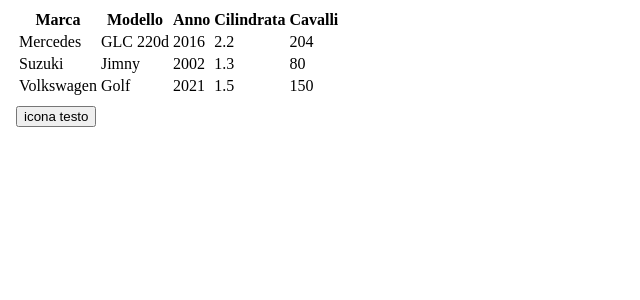
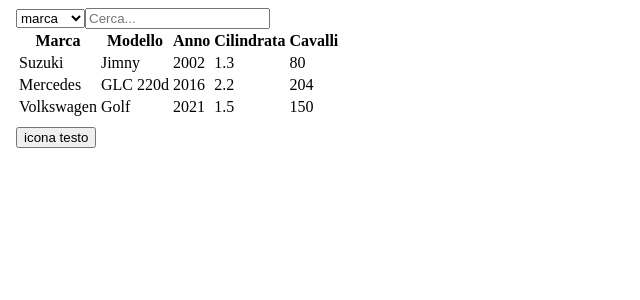
Before and after one commit to marco-spallone/FirstStepAngular, an Angular app: page / in a window 1280 px wide. Shown: the top 300 px of the page, without its empty margins (0-640 px from the left). Built offline with nearby package versions, Linux system fonts and the light colour scheme.

Commit message:
-Fltraggio tabella.

```diff
--- a/src/app/app.component.ts
+++ b/src/app/app.component.ts
@@ -1,6 +1,6 @@
 import { Component } from '@angular/core';
 import { MyButtonConfig } from "./my-button/my-button-component";
-import {MyHeaders, MyOrder, MyTableConfig} from "./my-table/my-table.component";
+import {MyHeaders, MyOrder, MySearch, MyTableConfig} from "./my-table/my-table.component";
 
 @Component({
   selector: 'app-root',
@@ -35,6 +35,7 @@ export class AppComponent {
     'cilindrata': 2.2,
     'cavalli': 204
   }]
-  myOrder = new MyOrder("marca", "asc");
-  myTable = new MyTableConfig(this.headers, this.myOrder);
+  mySearch= new MySearch(["marca", "modello", "anno"]);
+  myOrder = new MyOrder("anno", "asc");
+  myTable = new MyTableConfig(this.headers, this.myOrder, this.mySearch);
 }
--- a/src/app/my-table/my-table.component.html
+++ b/src/app/my-table/my-table.component.html
@@ -10,12 +10,19 @@
 <div class="container">
   <div class="row">
     <div class="mx-auto mt-5 col-md-6 col-sm-6">
+      <select #searchFor name="searchFor" class="form-select" >
+        <option *ngFor="let option of tableConfig.search.columns">
+          {{option}}
+        </option>
+      </select>
+      <input #searchValue type="text" class="form-control" id="search" name="search" placeholder="Cerca..."
+             (keyup)="applyFilter(searchFor.value, searchValue.value)" (keydown.backspace)="clearFilter(searchFor.value, searchValue.value)"/>
       <table class="table datatable-table table-striped table-bordered">
         <thead>
         <th *ngFor="let header of tableConfig.headers" (click)="sort(header.key)">{{header.label}}</th>
         </thead>
         <tbody>
-        <tr *ngFor="let d of data">
+        <tr *ngFor="let d of filtered">
           <td *ngFor="let n of tableConfig.headers">{{d[n.key]}}</td>
         </tr>
         </tbody>
--- a/src/app/my-table/my-table.component.ts
+++ b/src/app/my-table/my-table.component.ts
@@ -1,4 +1,4 @@
-import {Component, Input, OnInit} from '@angular/core';
+import {Component, Input, OnInit, Pipe, PipeTransform} from '@angular/core';
 
 @Component({
   selector: 'my-table',
@@ -10,14 +10,17 @@ export class MyTableComponent implements OnInit{
   @Input() tableConfig!: MyTableConfig;
   @Input() data!:any;
   order: string;
+  filtered:any[]=[];
+
 
   constructor() {
-    this.order="asc";
+    this.order = "asc";
   }
 
   ngOnInit() {
     this.order=this.tableConfig.order.orderType;
     this.sort(this.tableConfig.order.defaultColumn);
+    this.filtered=this.data;
   }
 
   sort(column: string){
@@ -49,23 +52,37 @@ export class MyTableComponent implements OnInit{
       })
     }
   }
+
+  applyFilter(searchFor:string, searchValue:string){
+    this.filtered = this.data.filter((i:any) => i[searchFor.toLowerCase()].toLowerCase().includes(searchValue.toLowerCase()))
+  }
+  clearFilter(searchFor:string, searchValue:string){
+    this.filtered = this.data.filter((i:any) => i[searchFor.toLowerCase()].toLowerCase().includes(searchValue.toLowerCase()))
+  }
 }
 
 export class MyTableConfig{
   headers: MyHeaders[];
   order: MyOrder;
+  search:MySearch;
 
-  constructor(headers: MyHeaders[], order: MyOrder) {
+  constructor(headers: MyHeaders[], order: MyOrder, search: MySearch) {
     this.headers = headers;
     this.order = order;
+    this.search = search;
   }
+}
 
+export class MySearch{
+  columns:string[];
+  constructor(columns: string[]) {
+    this.columns = columns;
+  }
 }
 
 export class MyOrder{
   defaultColumn:string;
   orderType:string;
-
   constructor(defaultColumn: string, orderType: string) {
     this.defaultColumn = defaultColumn;
     this.orderType = orderType;
```
Also changed, not shown: src/app/app.module.ts (+5 -3 lines).
